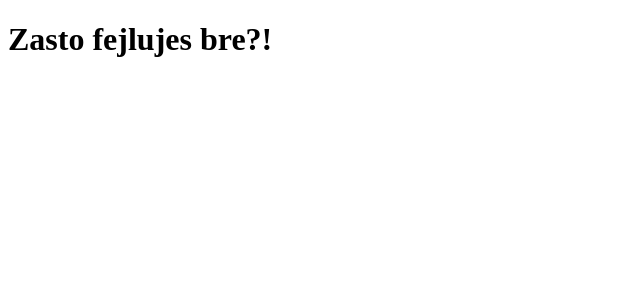
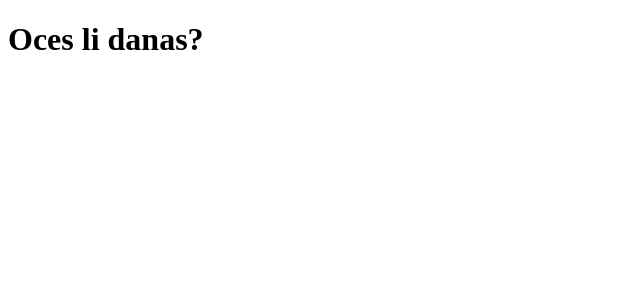
Before and after one commit to zitj/angular-netlify-deploy, an Angular app: page / in a window 1280 px wide. Shown: the top 300 px of the page, without its empty margins (0-640 px from the left). Built offline with nearby package versions, Linux system fonts and the light colour scheme.

Commit message:
Trying to deploy

```diff
--- a/src/app/app.component.html
+++ b/src/app/app.component.html
@@ -1 +1 @@
-<h1>Zasto fejlujes bre?!</h1>
+<h1>Oces li danas?</h1>
```
